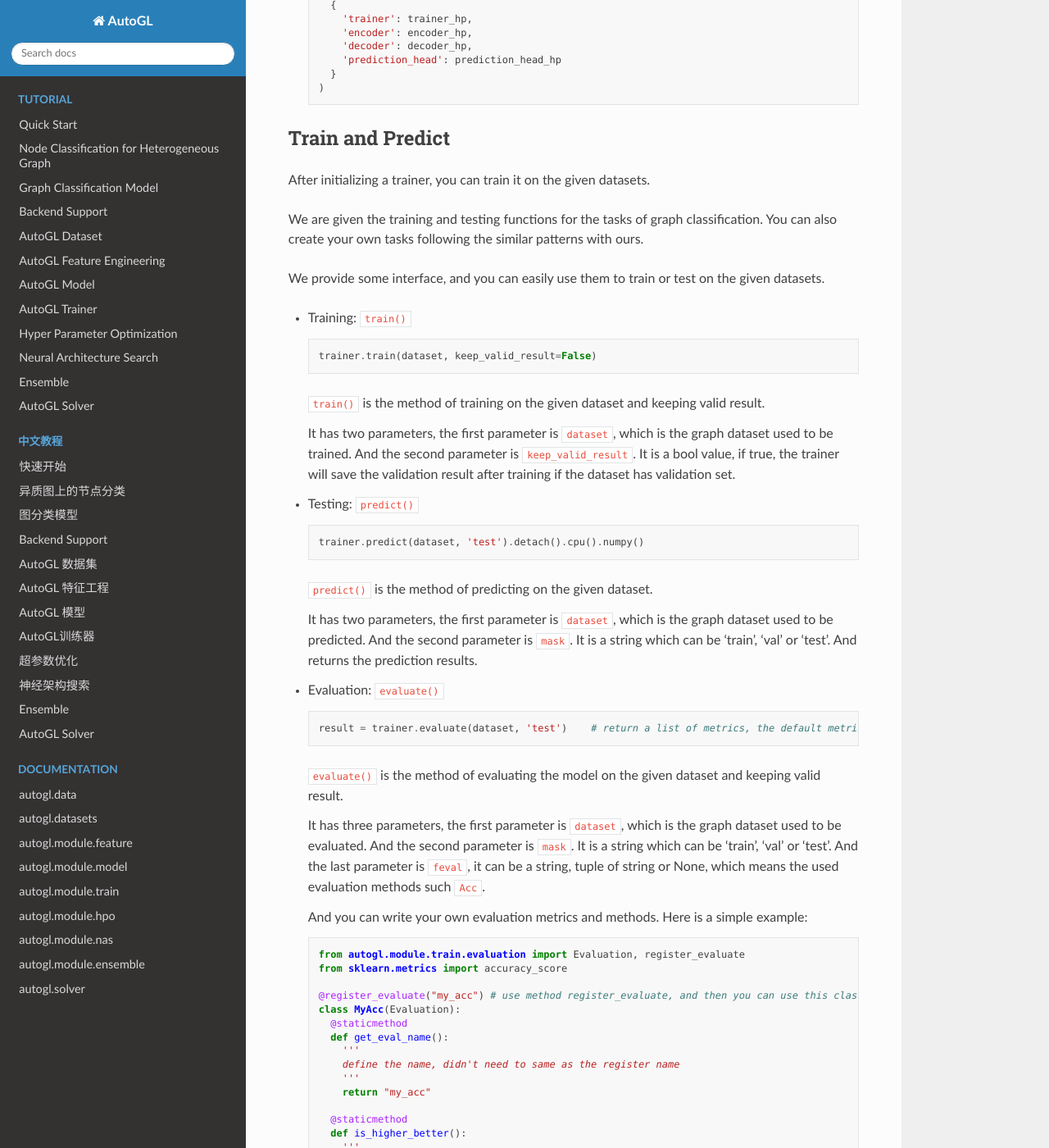
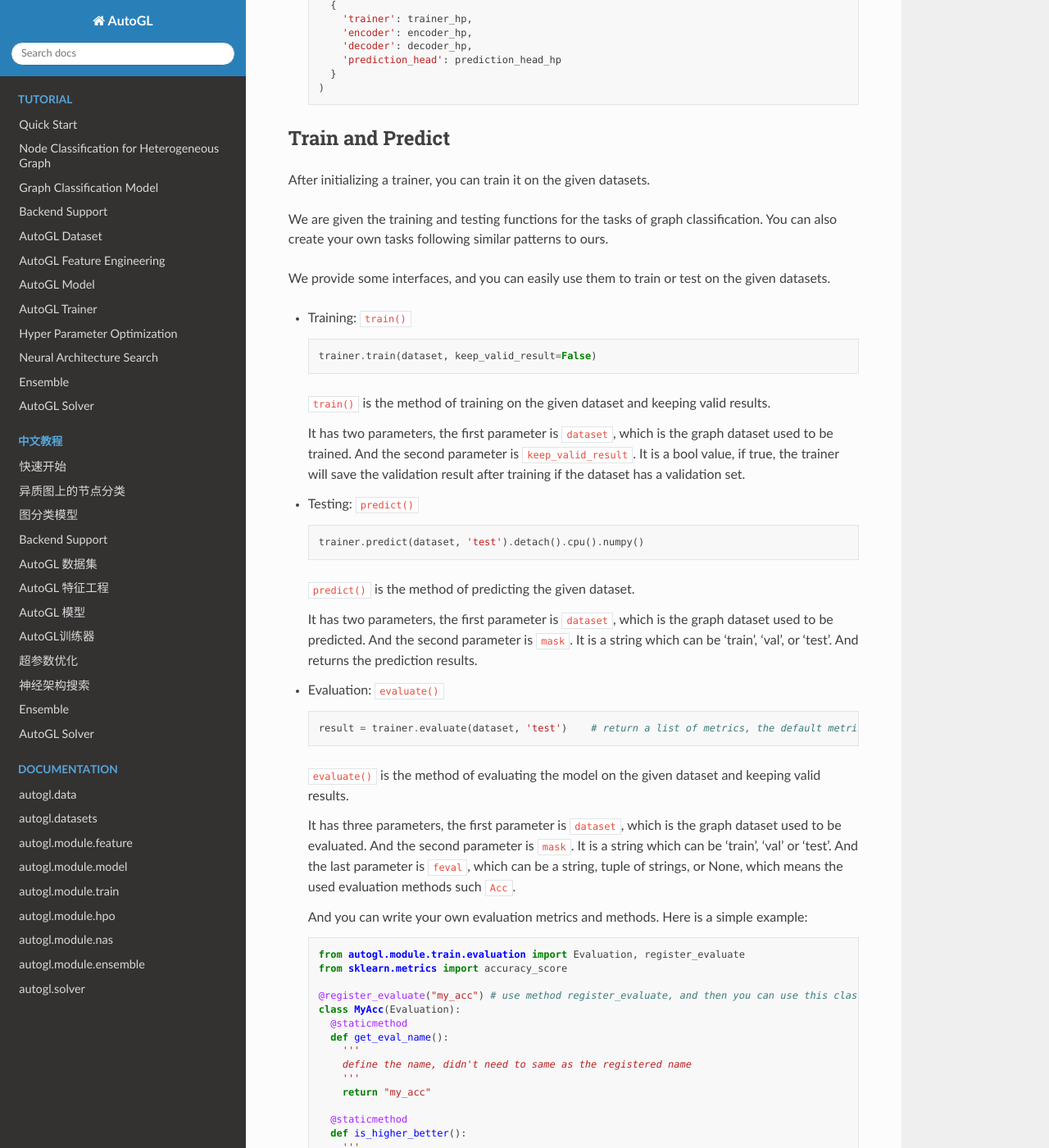
Before and after one commit to THUMNLab/AutoGL, a Sphinx documentation site: the page built from docs/docfile/tutorial/t_ssl_trainer.rst, in a window 1280 px wide and 1400 px high, scrolled down 2310 px. Shown: the whole window at 82% size. Built offline with Sphinx 7.4.7 and the Read the Docs theme 2.0.0, drawn with Linux system fonts in a browser that asks for light colours; some of the changed text lies outside the part shown.

Commit message:
add ssl tutorial and fix some bug

```diff
--- a/docs/docfile/tutorial/t_ssl_trainer.rst
+++ b/docs/docfile/tutorial/t_ssl_trainer.rst
@@ -12,7 +12,7 @@
    semi-supervised downstream tasks, the main interfaces are shown below
 
    -  ``train(self, dataset, keep_valid_result=True)``: The function of
-      training on the given dataset and keeping valid result
+      training on the given dataset and keeping valid results
 
       -  ``dataset``: the graph dataset used to be trained
 
@@ -52,13 +52,13 @@
          initiate
 
    -  ``get_valid_score(self, return_major=True)``: The function of
-      getting the valid scores after training.
+      getting valid scores after training.
 
       -  ``return_major``: if ``return_major`` is ``True``, then return
          only consists of the major result.
 
    -  ``get_valid_predict_proba(self)``: Get the prediction probability
-      of valid set after training.
+      of the valid set after training.
 
    -  ``get_valid_predict(self)``: Get the valid result after training
 
@@ -159,10 +159,10 @@
 After initializing a trainer, you can train it on the given datasets.
 
 We are given the training and testing functions for the tasks of graph
-classification. You can also create your own tasks following the similar
-patterns with ours.
+classification. You can also create your own tasks following similar
+patterns to ours.
 
-We provide some interface, and you can easily use them to train or test
+We provide some interfaces, and you can easily use them to train or test
 on the given datasets.
 
 -  Training: ``train()``
@@ -172,12 +172,12 @@
       trainer.train(dataset, keep_valid_result=False)
 
    ``train()`` is the method of training on the given dataset and
-   keeping valid result.
+   keeping valid results.
 
    It has two parameters, the first parameter is ``dataset``, which is
    the graph dataset used to be trained. And the second parameter is
    ``keep_valid_result``. It is a bool value, if true, the trainer will
-   save the validation result after training if the dataset has
+   save the validation result after training if the dataset has a
    validation set.
 
 -  Testing: ``predict()``
@@ -186,11 +186,11 @@
 
       trainer.predict(dataset, 'test').detach().cpu().numpy()
 
-   ``predict()`` is the method of predicting on the given dataset.
+   ``predict()`` is the method of predicting the given dataset.
 
    It has two parameters, the first parameter is ``dataset``, which is
    the graph dataset used to be predicted. And the second parameter is
-   ``mask``. It is a string which can be 'train', 'val' or 'test'. And
+   ``mask``. It is a string which can be 'train', 'val', or 'test'. And
    returns the prediction results.
 
 -  Evaluation: ``evaluate()``
@@ -200,12 +200,12 @@
       result = trainer.evaluate(dataset, 'test')    # return a list of metrics, the default metric is accuracy
 
    ``evaluate()`` is the method of evaluating the model on the given
-   dataset and keeping valid result.
+   dataset and keeping valid results.
 
    It has three parameters, the first parameter is ``dataset``, which is
    the graph dataset used to be evaluated. And the second parameter is
    ``mask``. It is a string which can be 'train', 'val' or 'test'. And
-   the last parameter is ``feval``, it can be a string, tuple of string
+   the last parameter is ``feval``, which can be a string, tuple of strings,
    or None, which means the used evaluation methods such ``Acc``.
 
    And you can write your own evaluation metrics and methods. Here is a
@@ -216,12 +216,12 @@
       from autogl.module.train.evaluation import Evaluation, register_evaluate
       from sklearn.metrics import accuracy_score
 
-      @register_evaluate("my_acc") # use method register_evaluate, and then you can use this class by it's register name 'my_acc'
+      @register_evaluate("my_acc") # use method register_evaluate, and then you can use this class by its register name 'my_acc'
       class MyAcc(Evaluation):
         @staticmethod
         def get_eval_name():
           '''
-          define the name, didn't need to same as the register name
+          define the name, didn't need to same as the registered name
           '''
           return "my_acc"
 
@@ -246,7 +246,7 @@
 Implement SSL Trainer
 ---------------------
 
-Next we will show how to implement your own ssl trainer. It is more
+Next, we will show how to implement your own ssl trainer. It is more
 difficult to implement the trainer than to use it, it needs to implement
 three main functions ``_train_only()``, ``_predict_only()`` and
 ``duplicate_from_hyper_parameter()``. Now we will implement GraphCL with
```
Also changed, not shown: other parts of docs/docfile/tutorial/t_ssl_trainer.rst (+8 -8 lines).
